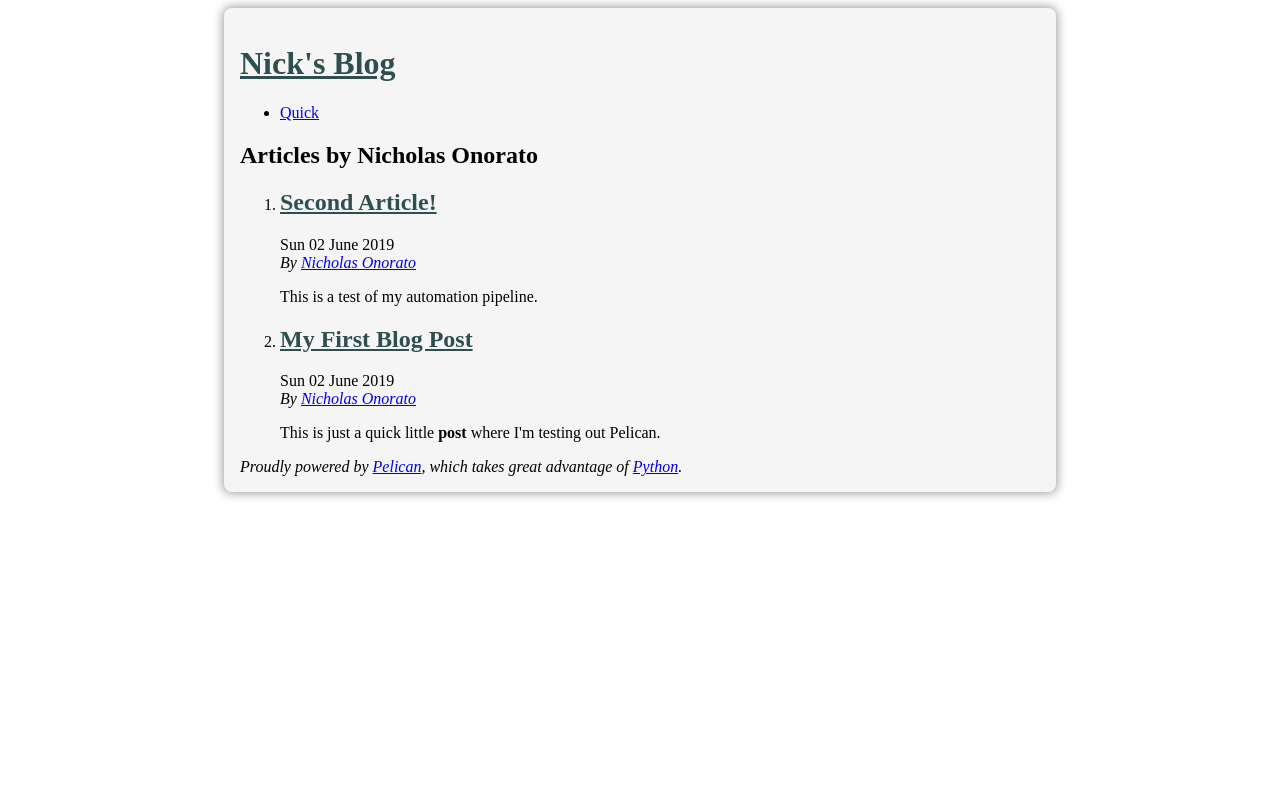
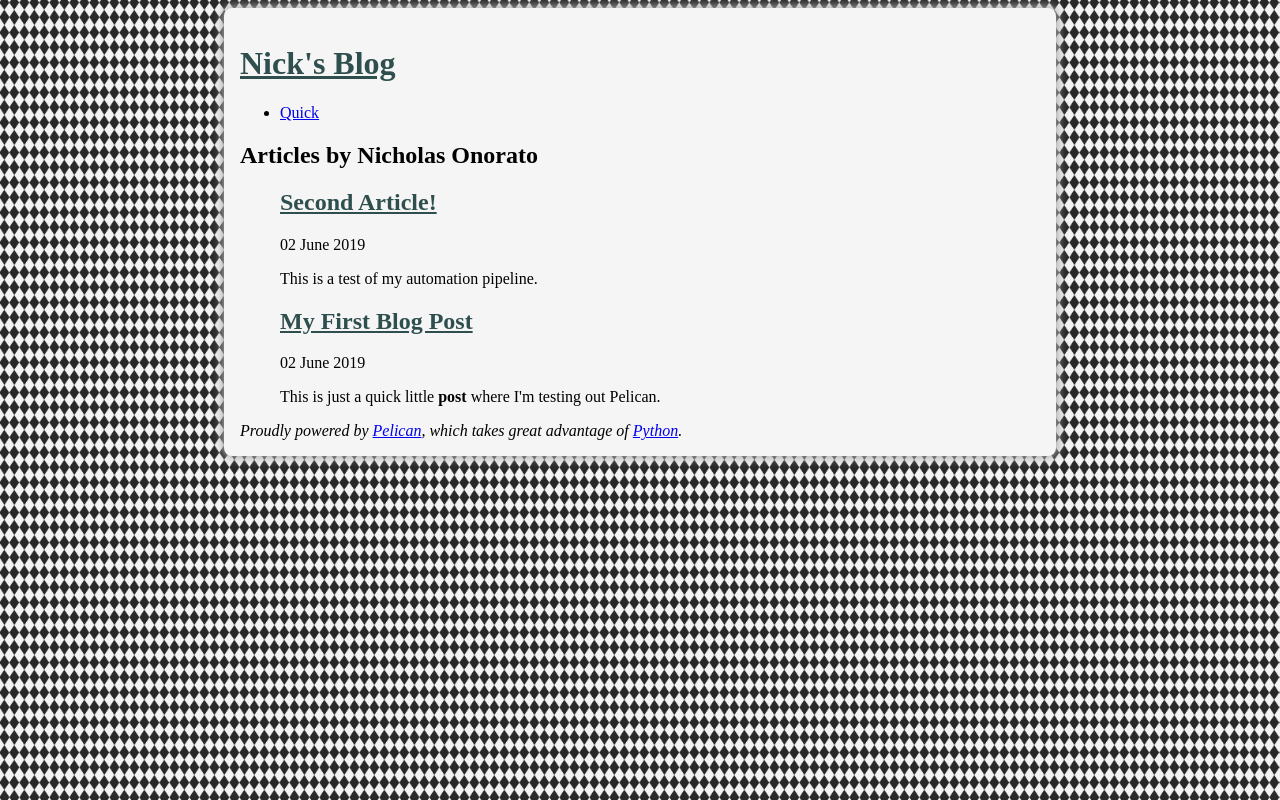
Before and after one commit to N-Onorato/N-Onorato.github.io, a plain HTML site: page author/nicholas-onorato.html in a window 1280 px wide. Drawn offline with Linux system fonts and the light colour scheme.

Commit message:
updated site

```diff
--- a/author/nicholas-onorato.html
+++ b/author/nicholas-onorato.html
@@ -20,20 +20,14 @@
         <li><article class="hentry">
                 <header> <h2 class="entry-title"><a href="../second-article.html" rel="bookmark" title="Permalink to Second Article!">Second Article!</a></h2> </header>
                 <footer class="post-info">
-                    <time class="published" datetime="2019-06-02T18:30:00-06:00"> Sun 02 June 2019 </time>
-                    <address class="vcard author">By
-                        <a class="url fn" href="../author/nicholas-onorato.html">Nicholas Onorato</a>
-                    </address>
+                    <time class="published" datetime="02 June 2019" title="2019-06-02 18:30:00-06:00"> 02 June 2019 </time>
                 </footer><!-- /.post-info -->
                 <div class="entry-content"> <p>This is a test of my automation pipeline.</p> </div><!-- /.entry-content -->
         </article></li>
         <li><article class="hentry">
                 <header> <h2 class="entry-title"><a href="../my-first-blog-post.html" rel="bookmark" title="Permalink to My First Blog Post">My First Blog Post</a></h2> </header>
                 <footer class="post-info">
-                    <time class="published" datetime="2019-06-02T17:30:00-06:00"> Sun 02 June 2019 </time>
-                    <address class="vcard author">By
-                        <a class="url fn" href="../author/nicholas-onorato.html">Nicholas Onorato</a>
-                    </address>
+                    <time class="published" datetime="02 June 2019" title="2019-06-02 17:30:00-06:00"> 02 June 2019 </time>
                 </footer><!-- /.post-info -->
                 <div class="entry-content"> <p>This is just a quick little <strong>post</strong> where I'm testing out Pelican.</p> </div><!-- /.entry-content -->
         </article></li>
--- a/theme/css/main.css
+++ b/theme/css/main.css
@@ -1,6 +1,9 @@
 
 html {
     background-color: white;
+    background-image: url(../backgroundChecker.gif);
+    background-repeat: repeat;
+    background-size: 30px 30px;
     margin: 0;
 }
 
@@ -21,3 +24,11 @@ body {
     box-shadow: 0 0 10px 2px darkgrey;
     border-radius: .5rem;
 }
+
+footer time {
+    display: inline;
+}
+
+#post-list {
+    list-style-type: none;
+}
```
Also changed, not shown: category/quick.html (+2 -8 lines), index.html (+2 -8 lines), theme/backgroundChecker.gif (added).
